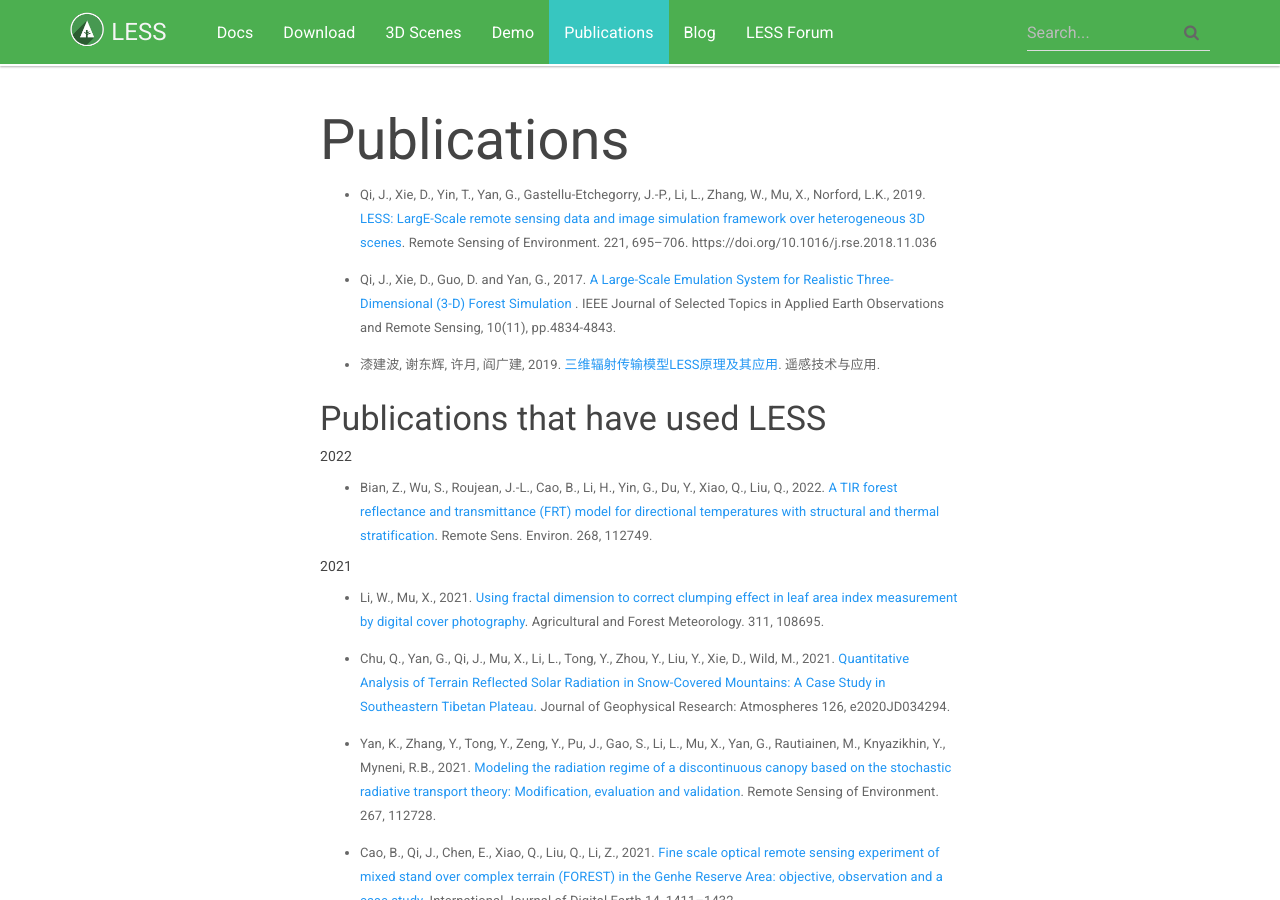
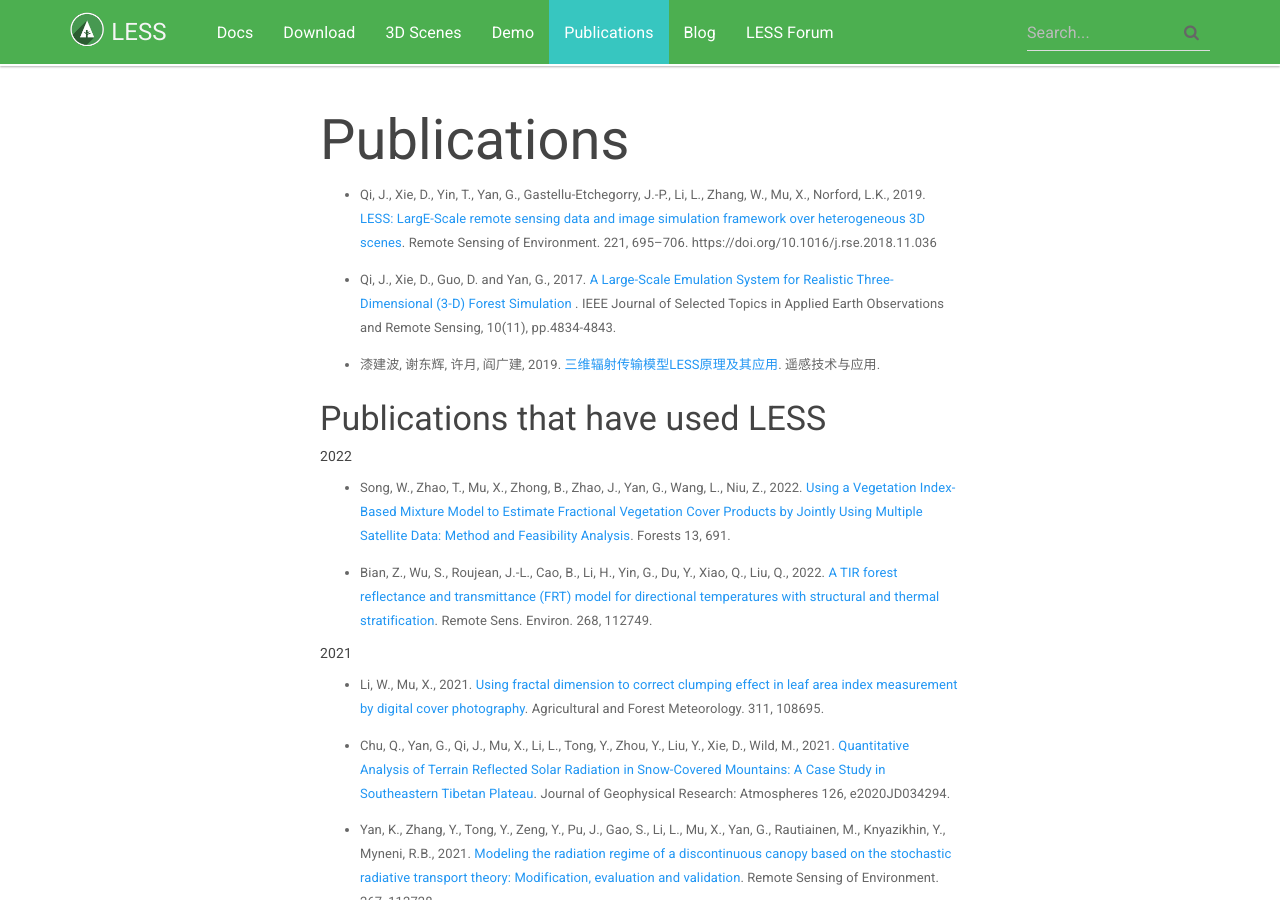
Before and after one commit to jianboqi/jianboqi.github.io, a Jekyll site: the page built from publications.md, in a window 1280 px wide and 900 px high. Built offline with Jekyll 4.4.1, drawn with Linux system fonts in a browser that asks for light colours; nearby versions of some CDN libraries.

Commit message:
Update publications.md

```diff
--- a/publications.md
+++ b/publications.md
@@ -14,6 +14,8 @@
 ### Publications that have used LESS
 
 ###### 2022
+
+* Song, W., Zhao, T., Mu, X., Zhong, B., Zhao, J., Yan, G., Wang, L., Niu, Z., 2022. [Using a Vegetation Index-Based Mixture Model to Estimate Fractional Vegetation Cover Products by Jointly Using Multiple Satellite Data: Method and Feasibility Analysis](https://www.mdpi.com/1999-4907/13/5/691/htm). Forests 13, 691.
 
 * Bian, Z., Wu, S., Roujean, J.-L., Cao, B., Li, H., Yin, G., Du, Y., Xiao, Q., Liu, Q., 2022. [A TIR forest reflectance and transmittance (FRT) model for directional temperatures with structural and thermal stratification](https://www.sciencedirect.com/science/article/abs/pii/S0034425721004697). Remote Sens. Environ. 268, 112749.
 
```
